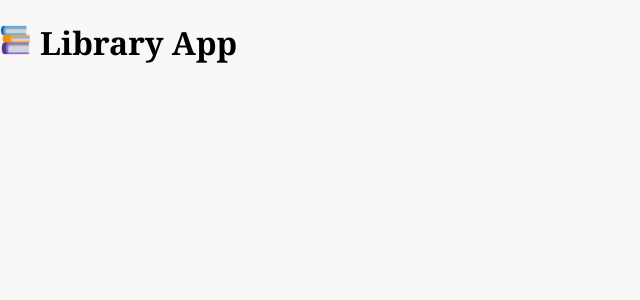
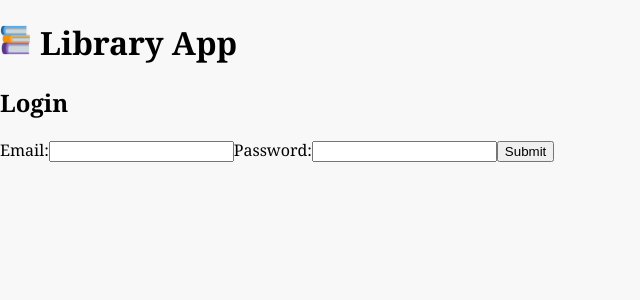
Before and after one commit to LauraMFerrisNY/BookBuddy, a React (Vite) app: page /login in a window 1280 px wide. Shown: the top 300 px of the page, without its empty margins (0-640 px from the left). Built offline with nearby package versions, Linux system fonts and the light colour scheme.

Commit message:
Added Login Form

```diff
--- a/src/App.jsx
+++ b/src/App.jsx
@@ -31,7 +31,7 @@ function App() {
         <Routes>
           <Route path='/books' element={<Books />} />
           <Route path='/books/:id' element={<SingleBook />} />
-          <Route path='/login' element={<Login />} />
+          <Route path='/login' element={<Login setToken={setToken}/>} />
           <Route path='/register' element={<Register setToken={setToken}/>} />
           <Route path='/account' element={<Account />} />
         </Routes>
--- a/src/components/Login.jsx
+++ b/src/components/Login.jsx
@@ -1,5 +1,54 @@
 /* TODO - add your code to create a functional React component that renders a login form */
+import { useState } from "react"
+
+const API_URL = "https://fsa-book-buddy-b6e748d1380d.herokuapp.com/api/";
+
 function Login() {
+  const [userEmail, setUserEmail] = useState('');
+  const [userPassword, setUserPassword] = useState('');
+  const [error, setError] = useState(null);
 
+  async function handleSubmit(event) {
+    event.preventDefault();
+    try {
+      const response = await fetch(`${API_URL}/users/login`, {
+        method: 'POST',
+        headers: {
+          "Content-Type": "application/json"
+        },
+        body: JSON.stringify({
+          email: userEmail,
+          password: userPassword})
+      });
+      const result = await response.json();
+      console.log(result);
+      setError(null);
+      setToken(result.token);
+    } catch (error) {
+        setError(error.message);
+    }
+  }
+
+  return (
+    <>
+      <h2>Login</h2>
+
+      {error && <p className='submission_error'>{error}</p>}
+
+      <form onSubmit={handleSubmit}>
+        <label className='email_form'>
+          Email:
+          <input type='text' value={userEmail} onChange={(e) => setUserEmail(e.target.value)}/>
+        </label>
+        <label className='password_form'>
+          Password:
+          <input type='password' value={userPassword} onChange={(e) => setUserPassword(e.target.value)}/>
+        </label>
+        <label className='submit_button'>
+          <button>Submit</button>
+        </label>
+      </form>
+    </>
+  )
 }
 export default Login
--- a/src/components/Register.jsx
+++ b/src/components/Register.jsx
@@ -1,5 +1,7 @@
 /* TODO - add your code to create a functional React component that renders a registration form */
 import { useState } from "react"
+
+const API_URL = "https://fsa-book-buddy-b6e748d1380d.herokuapp.com/api/";
 
 function Register({setToken}) {
   const [userFirstName, setUserFirstName] = useState('');
@@ -24,7 +26,7 @@ function Register({setToken}) {
         setError("Your password must contain 8 or more characters");
         setToken(null);
       } else {
-        const response = await fetch('/api/users/register', {
+        const response = await fetch(`${API_URL}/users/register`, {
           method: 'POST',
           headers: {
             "Content-Type": "application/json"
```
